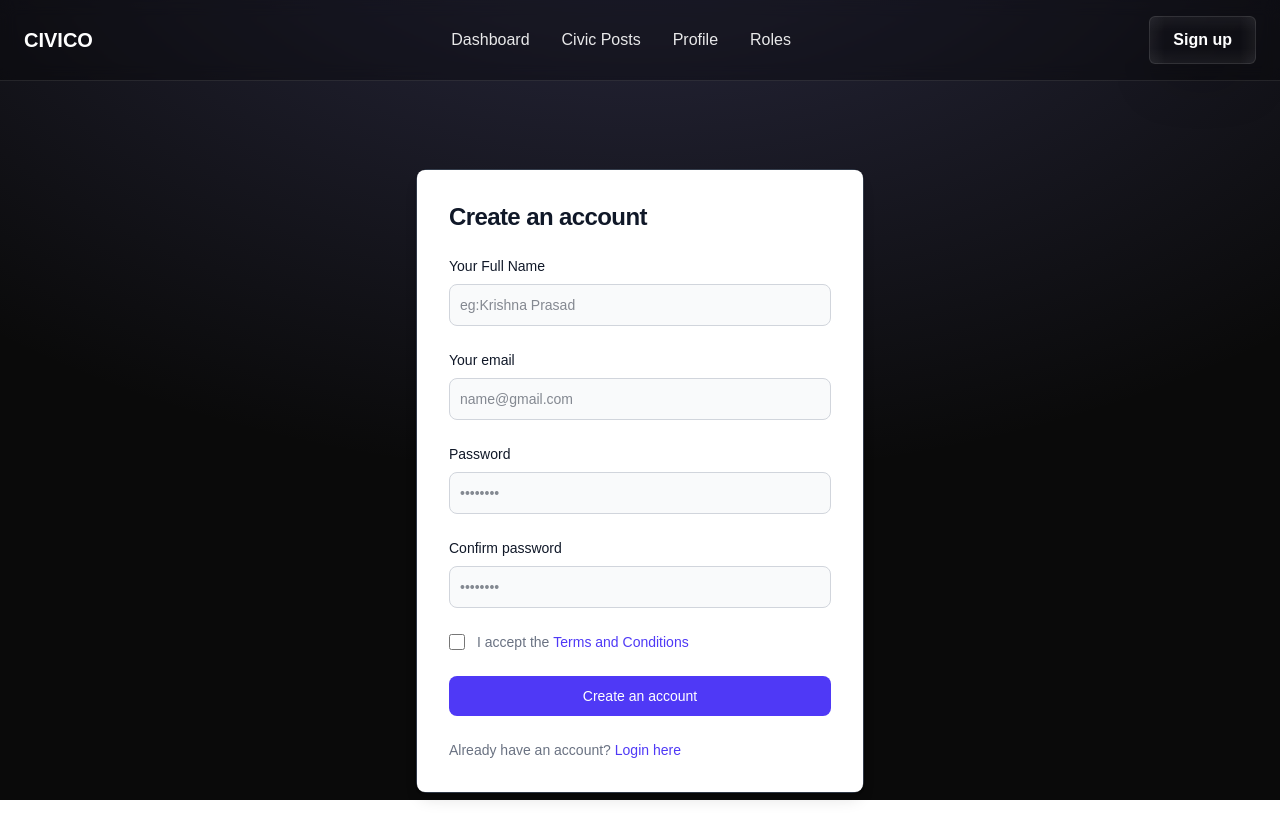
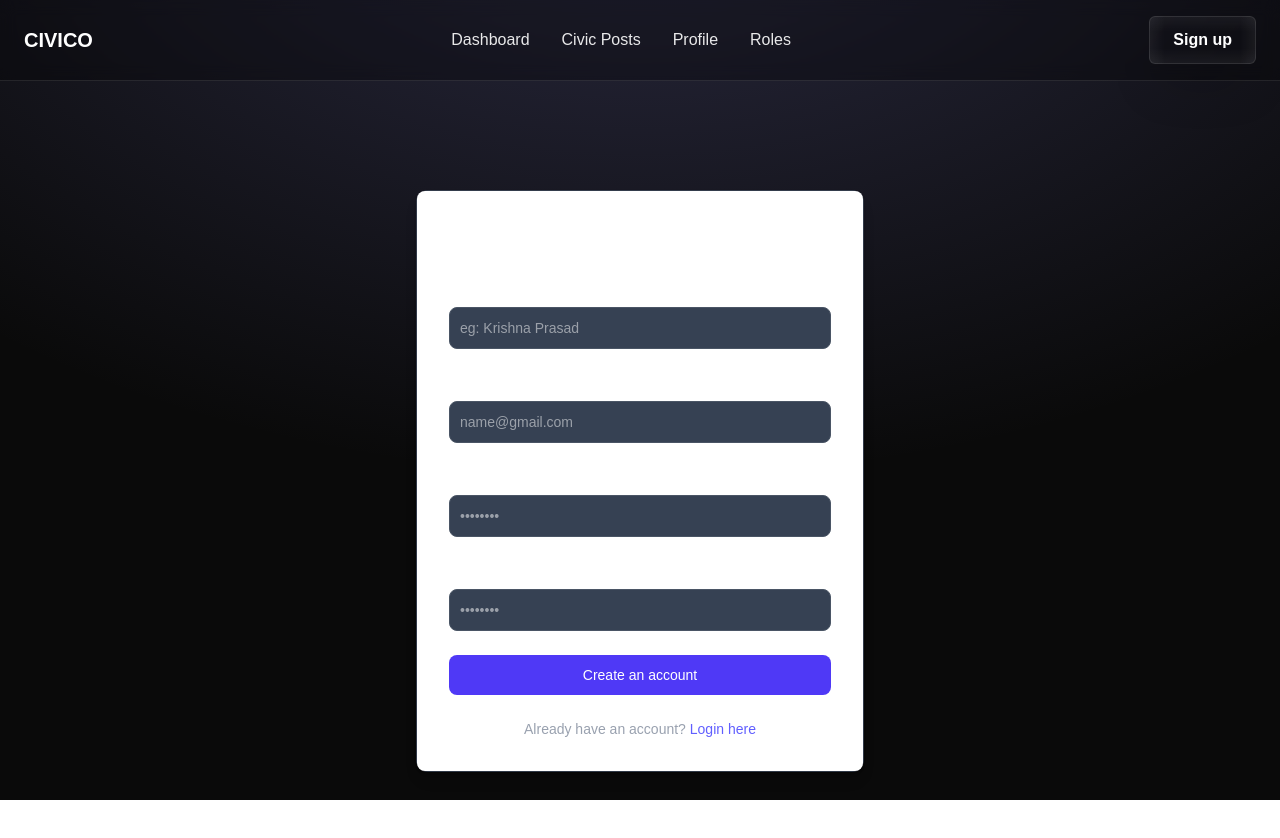
Before and after one commit to KrishnaPrasad-dev/Civico, a Next.js app: page /signup in a window 1280 px wide. Shown: the top 838 px of the page. Built offline with nearby package versions, Linux system fonts and the light colour scheme.

Commit message:
The signup and login backend is complete except the forgot password

```diff
--- a/app/login/page.tsx
+++ b/app/login/page.tsx
@@ -1,136 +1,130 @@
 "use client";
+
+import { useState } from "react";
+import { useRouter } from "next/navigation";
 import Navbar from "@/components/layout/Navbar";
-
 import Link from "next/link";
 
 export default function LoginPage() {
+  const router = useRouter();
+
+  const [email, setEmail] = useState("");
+  const [password, setPassword] = useState("");
+  const [loading, setLoading] = useState(false);
+  const [error, setError] = useState("");
+
+  const handleSubmit = async (e: React.FormEvent) => {
+    e.preventDefault();
+    setError("");
+    setLoading(true);
+
+    try {
+      const res = await fetch("/api/auth/login", {
+        method: "POST",
+        headers: {
+          "Content-Type": "application/json",
+        },
+        body: JSON.stringify({ email, password }),
+      });
+
+      const data = await res.json();
+
+      if (!res.ok) {
+        setError(data.message || "Login failed");
+        setLoading(false);
+        return;
+      }
+
+      // ✅ Store token + user (temporary approach)
+      localStorage.setItem("token", data.token);
+      localStorage.setItem("user", JSON.stringify(data.user));
+
+      // ✅ Redirect after login
+      router.push("/dashboard");
+    } catch (err) {
+      setError("Something went wrong. Please try again.");
+      setLoading(false);
+    }
+  };
+
   return (
     <section className="min-h-screen">
       <Navbar />
+
       <div className="flex flex-col items-center justify-center px-6 py-8 mx-auto min-h-screen">
-        <div className="absolute top-0 z-[-2] h-screen w-screen bg-neutral-950 bg-[radial-gradient(ellipse_80%_80%_at_50%_-20%,rgba(120,119,198,0.3),rgba(255,255,255,0))]"></div>
+        <div className="absolute top-0 z-[-2] h-screen w-screen bg-neutral-950 bg-[radial-gradient(ellipse_80%_80%_at_50%_-20%,rgba(120,119,198,0.3),rgba(255,255,255,0))]" />
 
         {/* Card */}
-
-        <div
-          className="
-    relative
-    w-full
-    sm:max-w-md
-    bg-gray-800
-    rounded-xl
-    border border-white/10
-    shadow-lg
-    transition-all duration-300 ease-out
-    hover:-translate-y-1
-    hover:scale-[1.01]
-    hover:shadow-xl
-    hover:shadow-primary-500/20
-    cursor-pointer
-  "
-        >
-          <div className="pointer-events-none absolute inset-0 rounded-xl ring-1 ring-transparent hover:ring-primary-500/30 transition" />
-
-          <div className="w-full bg-white rounded-lg shadow dark:border sm:max-w-md xl:p-0 dark:bg-gray-950 dark:border-gray-900">
+        <div className="relative w-full sm:max-w-md bg-gray-800 rounded-xl border border-white/10 shadow-lg">
+          <div className="w-full bg-white rounded-lg shadow dark:bg-gray-950 dark:border-gray-900">
             <div className="p-6 space-y-4 md:space-y-6 sm:p-8">
               <h1 className="text-xl font-bold leading-tight tracking-tight text-gray-900 md:text-2xl dark:text-white">
-                LogIn to your Account
+                Log in to your Account
               </h1>
 
-              <form className="space-y-4 md:space-y-6">
-
-
-
-
+              <form
+                onSubmit={handleSubmit}
+                className="space-y-4 md:space-y-6"
+              >
                 {/* Email */}
                 <div>
-                  <label
-                    htmlFor="email"
-                    className="block mb-2 text-sm font-medium text-gray-900 dark:text-white"
-                  >
+                  <label className="block mb-2 text-sm font-medium text-gray-900 dark:text-white">
                     Your email
                   </label>
                   <input
                     type="email"
-                    id="email"
+                    value={email}
+                    onChange={(e) => setEmail(e.target.value)}
+                    placeholder="name@gmail.com"
                     className="bg-gray-50 border border-gray-300 text-gray-900 text-sm rounded-lg
                     focus:ring-indigo-600 focus:border-indigo-600 block w-full p-2.5
-                    dark:bg-gray-700 dark:border-gray-600 dark:placeholder-gray-400
-                    dark:text-white dark:focus:ring-indigo-500 dark:focus:border-indigo-500"
-                    placeholder="name@gmail.com"
+                    dark:bg-gray-700 dark:border-gray-600 dark:text-white"
                     required
                   />
                 </div>
 
                 {/* Password */}
                 <div>
-                  <label
-                    htmlFor="password"
-                    className="block mb-2 text-sm font-medium text-gray-900 dark:text-white"
-                  >
+                  <label className="block mb-2 text-sm font-medium text-gray-900 dark:text-white">
                     Password
                   </label>
                   <input
                     type="password"
-                    id="password"
+                    value={password}
+                    onChange={(e) => setPassword(e.target.value)}
                     placeholder="••••••••"
                     className="bg-gray-50 border border-gray-300 text-gray-900 text-sm rounded-lg
                     focus:ring-indigo-600 focus:border-indigo-600 block w-full p-2.5
-                    dark:bg-gray-700 dark:border-gray-600 dark:placeholder-gray-400
-                    dark:text-white dark:focus:ring-indigo-500 dark:focus:border-indigo-500"
+                    dark:bg-gray-700 dark:border-gray-600 dark:text-white"
                     required
                   />
                 </div>
 
-
-                {/* Terms */}
-                <div className="flex items-start">
-                  <div className="flex items-center h-5">
-                    <input
-                      id="terms"
-                      type="checkbox"
-                      className="w-4 h-4 border border-gray-300 rounded bg-gray-50
-                      focus:ring-3 focus:ring-indigo-300
-                      dark:bg-gray-700 dark:border-gray-600
-                      dark:focus:ring-indigo-600 dark:ring-offset-gray-800"
-                      required
-                    />
-                  </div>
-                  <div className="ml-3 text-sm">
-                    <label
-                      htmlFor="terms"
-                      className="font-light text-gray-500 dark:text-gray-300"
-                    >
-                      I accept the{" "}
-                      <Link
-                        href="/terms"
-                        className="font-medium text-indigo-600 hover:underline dark:text-indigo-500"
-                      >
-                        Terms and Conditions
-                      </Link>
-                    </label>
-                  </div>
-                </div>
+                {/* Error */}
+                {error && (
+                  <p className="text-sm text-red-500 text-center">{error}</p>
+                )}
 
                 {/* Submit */}
                 <button
                   type="submit"
+                  disabled={loading}
                   className="w-full text-white bg-indigo-600 hover:bg-indigo-700
                   focus:ring-4 focus:outline-none focus:ring-indigo-300
                   font-medium rounded-lg text-sm px-5 py-2.5 text-center
-                  dark:bg-indigo-600 dark:hover:bg-indigo-700 dark:focus:ring-indigo-800"
+                  disabled:opacity-50"
                 >
-                  Create an account
+                  {loading ? "Logging in..." : "Log in"}
                 </button>
 
-                {/* Login link */}
-                <p className="text-sm font-light text-gray-500 dark:text-gray-400">
-                  Don&apos;t have an Account?{" "}
+                {/* Signup link */}
+                <p className="text-sm font-light text-gray-500 dark:text-gray-400 text-center">
+                  Don&apos;t have an account?{" "}
                   <Link
                     href="/signup"
                     className="font-medium text-indigo-600 hover:underline dark:text-indigo-500"
                   >
-                    SignUp here
+                    Sign up here
                   </Link>
                 </p>
               </form>
--- a/app/signup/page.tsx
+++ b/app/signup/page.tsx
@@ -1,171 +1,151 @@
 "use client";
+
+import { useState } from "react";
+import { useRouter } from "next/navigation";
 import Navbar from "@/components/layout/Navbar";
-
 import Link from "next/link";
 
 export default function SignupPage() {
+  const router = useRouter();
+
+  const [fullName, setFullName] = useState("");
+  const [email, setEmail] = useState("");
+  const [password, setPassword] = useState("");
+  const [confirmPassword, setConfirmPassword] = useState("");
+  const [loading, setLoading] = useState(false);
+  const [error, setError] = useState("");
+
+  const handleSubmit = async (e: React.FormEvent) => {
+    e.preventDefault();
+    setError("");
+    setLoading(true);
+
+    try {
+      const res = await fetch("/api/auth/signup", {
+        method: "POST",
+        headers: {
+          "Content-Type": "application/json",
+        },
+        body: JSON.stringify({
+          fullName,
+          email,
+          password,
+          confirmPassword,
+        }),
+      });
+
+      const data = await res.json();
+
+      if (!res.ok) {
+        setError(data.message || "Signup failed");
+        setLoading(false);
+        return;
+      }
+
+      // ✅ Signup success → redirect to login
+      router.push("/login");
+    } catch (err) {
+      setError("Something went wrong. Please try again.");
+      setLoading(false);
+    }
+  };
+
   return (
     <section className="min-h-screen">
       <Navbar />
+
       <div className="flex flex-col items-center justify-center px-6 py-8 mx-auto min-h-screen">
-        <div className="absolute top-0 z-[-2] h-screen w-screen bg-neutral-950 bg-[radial-gradient(ellipse_80%_80%_at_50%_-20%,rgba(120,119,198,0.3),rgba(255,255,255,0))]"></div>
+        <div className="absolute top-0 z-[-2] h-screen w-screen bg-neutral-950 bg-[radial-gradient(ellipse_80%_80%_at_50%_-20%,rgba(120,119,198,0.3),rgba(255,255,255,0))]" />
 
         {/* Card */}
-
-        <div
-          className="
-    relative
-    w-full
-    sm:max-w-md
-    bg-gray-800
-    rounded-xl
-    border border-white/10
-    shadow-lg
-    transition-all duration-300 ease-out
-    hover:-translate-y-1
-    hover:scale-[1.01]
-    hover:shadow-xl
-    hover:shadow-primary-500/20
-    cursor-pointer
-  "
-        >
-          <div className="pointer-events-none absolute inset-0 rounded-xl ring-1 ring-transparent hover:ring-primary-500/30 transition" />
-
-          <div className="w-full bg-white rounded-lg shadow dark:border sm:max-w-md xl:p-0 dark:bg-gray-950 dark:border-gray-900">
+        <div className="relative w-full sm:max-w-md bg-gray-800 rounded-xl border border-white/10 shadow-lg">
+          <div className="w-full bg-white rounded-lg shadow dark:bg-gray-950 dark:border-gray-900">
             <div className="p-6 space-y-4 md:space-y-6 sm:p-8">
-              <h1 className="text-xl font-bold leading-tight tracking-tight text-gray-900 md:text-2xl dark:text-white">
+              <h1 className="text-xl font-bold text-white md:text-2xl">
                 Create an account
               </h1>
 
-              <form className="space-y-4 md:space-y-6">
-
-                  {/* Name */}
+              <form onSubmit={handleSubmit} className="space-y-4 md:space-y-6">
+                {/* Full Name */}
                 <div>
-                  <label
-                    htmlFor="Name"
-                    className="block mb-2 text-sm font-medium text-gray-900 dark:text-white"
-                  >
+                  <label className="block mb-2 text-sm font-medium text-white">
                     Your Full Name
                   </label>
                   <input
                     type="text"
-                    id="name"
-                    className="bg-gray-50 border border-gray-300 text-gray-900 text-sm rounded-lg
-                    focus:ring-indigo-600 focus:border-indigo-600 block w-full p-2.5
-                    dark:bg-gray-700 dark:border-gray-600 dark:placeholder-gray-400
-                    dark:text-white dark:focus:ring-indigo-500 dark:focus:border-indigo-500"
-                    placeholder="eg:Krishna Prasad"
+                    value={fullName}
+                    onChange={(e) => setFullName(e.target.value)}
+                    placeholder="eg: Krishna Prasad"
+                    className="bg-gray-700 border border-gray-600 text-white text-sm rounded-lg block w-full p-2.5"
                     required
                   />
                 </div>
 
-
                 {/* Email */}
                 <div>
-                  <label
-                    htmlFor="email"
-                    className="block mb-2 text-sm font-medium text-gray-900 dark:text-white"
-                  >
+                  <label className="block mb-2 text-sm font-medium text-white">
                     Your email
                   </label>
                   <input
                     type="email"
-                    id="email"
-                    className="bg-gray-50 border border-gray-300 text-gray-900 text-sm rounded-lg
-                    focus:ring-indigo-600 focus:border-indigo-600 block w-full p-2.5
-                    dark:bg-gray-700 dark:border-gray-600 dark:placeholder-gray-400
-                    dark:text-white dark:focus:ring-indigo-500 dark:focus:border-indigo-500"
+                    value={email}
+                    onChange={(e) => setEmail(e.target.value)}
                     placeholder="name@gmail.com"
+                    className="bg-gray-700 border border-gray-600 text-white text-sm rounded-lg block w-full p-2.5"
                     required
                   />
                 </div>
 
                 {/* Password */}
                 <div>
-                  <label
-                    htmlFor="password"
-                    className="block mb-2 text-sm font-medium text-gray-900 dark:text-white"
-                  >
+                  <label className="block mb-2 text-sm font-medium text-white">
                     Password
                   </label>
                   <input
                     type="password"
-                    id="password"
+                    value={password}
+                    onChange={(e) => setPassword(e.target.value)}
                     placeholder="••••••••"
-                    className="bg-gray-50 border border-gray-300 text-gray-900 text-sm rounded-lg
-                    focus:ring-indigo-600 focus:border-indigo-600 block w-full p-2.5
-                    dark:bg-gray-700 dark:border-gray-600 dark:placeholder-gray-400
-                    dark:text-white dark:focus:ring-indigo-500 dark:focus:border-indigo-500"
+                    className="bg-gray-700 border border-gray-600 text-white text-sm rounded-lg block w-full p-2.5"
                     required
                   />
                 </div>
 
                 {/* Confirm Password */}
                 <div>
-                  <label
-                    htmlFor="confirmPassword"
-                    className="block mb-2 text-sm font-medium text-gray-900 dark:text-white"
-                  >
+                  <label className="block mb-2 text-sm font-medium text-white">
                     Confirm password
                   </label>
                   <input
                     type="password"
-                    id="confirmPassword"
+                    value={confirmPassword}
+                    onChange={(e) => setConfirmPassword(e.target.value)}
                     placeholder="••••••••"
-                    className="bg-gray-50 border border-gray-300 text-gray-900 text-sm rounded-lg
-                    focus:ring-indigo-600 focus:border-indigo-600 block w-full p-2.5
-                    dark:bg-gray-700 dark:border-gray-600 dark:placeholder-gray-400
-                    dark:text-white dark:focus:ring-indigo-500 dark:focus:border-indigo-500"
+                    className="bg-gray-700 border border-gray-600 text-white text-sm rounded-lg block w-full p-2.5"
                     required
                   />
                 </div>
 
-                {/* Terms */}
-                <div className="flex items-start">
-                  <div className="flex items-center h-5">
-                    <input
-                      id="terms"
-                      type="checkbox"
-                      className="w-4 h-4 border border-gray-300 rounded bg-gray-50
-                      focus:ring-3 focus:ring-indigo-300
-                      dark:bg-gray-700 dark:border-gray-600
-                      dark:focus:ring-indigo-600 dark:ring-offset-gray-800"
-                      required
-                    />
-                  </div>
-                  <div className="ml-3 text-sm">
-                    <label
-                      htmlFor="terms"
-                      className="font-light text-gray-500 dark:text-gray-300"
-                    >
-                      I accept the{" "}
-                      <Link
-                        href="/terms"
-                        className="font-medium text-indigo-600 hover:underline dark:text-indigo-500"
-                      >
-                        Terms and Conditions
-                      </Link>
-                    </label>
-                  </div>
-                </div>
+                {/* Error */}
+                {error && (
+                  <p className="text-sm text-red-500 text-center">{error}</p>
+                )}
 
                 {/* Submit */}
                 <button
                   type="submit"
-                  className="w-full text-white bg-indigo-600 hover:bg-indigo-700
-                  focus:ring-4 focus:outline-none focus:ring-indigo-300
-                  font-medium rounded-lg text-sm px-5 py-2.5 text-center
-                  dark:bg-indigo-600 dark:hover:bg-indigo-700 dark:focus:ring-indigo-800"
+                  disabled={loading}
+                  className="w-full text-white bg-indigo-600 hover:bg-indigo-700 font-medium rounded-lg text-sm px-5 py-2.5 disabled:opacity-50"
                 >
-                  Create an account
+                  {loading ? "Creating account..." : "Create an account"}
                 </button>
 
                 {/* Login link */}
-                <p className="text-sm font-light text-gray-500 dark:text-gray-400">
+                <p className="text-sm text-gray-400 text-center">
                   Already have an account?{" "}
                   <Link
                     href="/login"
-                    className="font-medium text-indigo-600 hover:underline dark:text-indigo-500"
+                    className="text-indigo-500 hover:underline"
                   >
                     Login here
                   </Link>
--- /dev/null
+++ b/models/User.ts
@@ -0,0 +1,52 @@
+import mongoose, { Schema, models, model } from "mongoose";
+
+export interface IUser {
+  fullName: string;
+  email: string;
+  password: string;
+  role: "citizen" | "department" | "admin";
+  reputationScore: number;
+  isVerified: boolean;
+}
+
+const UserSchema = new Schema<IUser>(
+  {
+    fullName: {
+      type: String,
+      required: true,
+      trim: true,
+    },
+    email: {
+      type: String,
+      required: true,
+      unique: true,
+      lowercase: true,
+      trim: true,
+    },
+    password: {
+      type: String,
+      required: true,
+    },
+    role: {
+      type: String,
+      enum: ["citizen", "department", "admin"],
+      default: "citizen",
+    },
+    reputationScore: {
+      type: Number,
+      default: 0,
+    },
+    isVerified: {
+      type: Boolean,
+      default: false,
+    },
+  },
+  {
+    timestamps: true,
+  }
+);
+
+// Prevent model overwrite in Next.js hot reload
+const User = models.User || model<IUser>("User", UserSchema);
+
+export default User;
--- a/package.json
+++ b/package.json
@@ -10,7 +10,11 @@
   },
   "dependencies": {
     "@gsap/react": "^2.1.2",
+    "bcryptjs": "^3.0.3",
     "gsap": "^3.14.2",
+    "jsonwebtoken": "^9.0.3",
+    "mongodb": "^7.0.0",
+    "mongoose": "^9.1.5",
     "next": "16.1.4",
     "postprocessing": "^6.38.2",
     "react": "19.2.3",
@@ -20,6 +24,7 @@
   },
   "devDependencies": {
     "@tailwindcss/postcss": "^4",
+    "@types/jsonwebtoken": "^9.0.10",
     "@types/node": "^20",
     "@types/react": "^19",
     "@types/react-dom": "^19",
```
Also changed, not shown: app/api/auth/login/route.ts (added, +78 -0 lines), app/api/auth/signup/route.ts (added, +78 -0 lines), app/api/test-db/route.ts (added, +18 -0 lines), lib/db.ts (added, +29 -0 lines), types/global.d.ts (added, +10 -0 lines), 1 other file (tests, documents, lock files or other folders).
